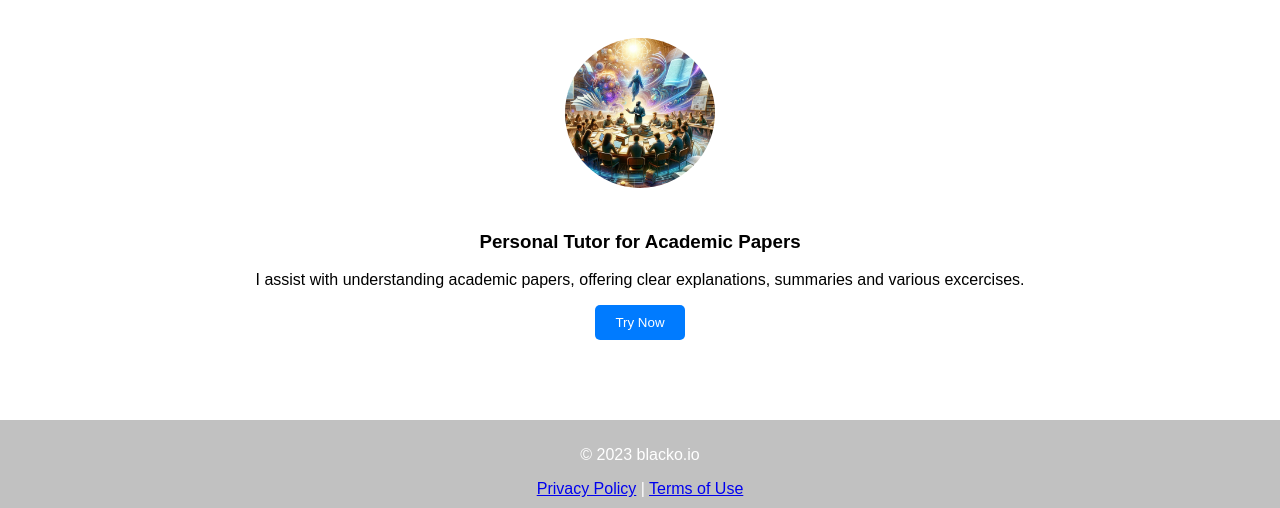
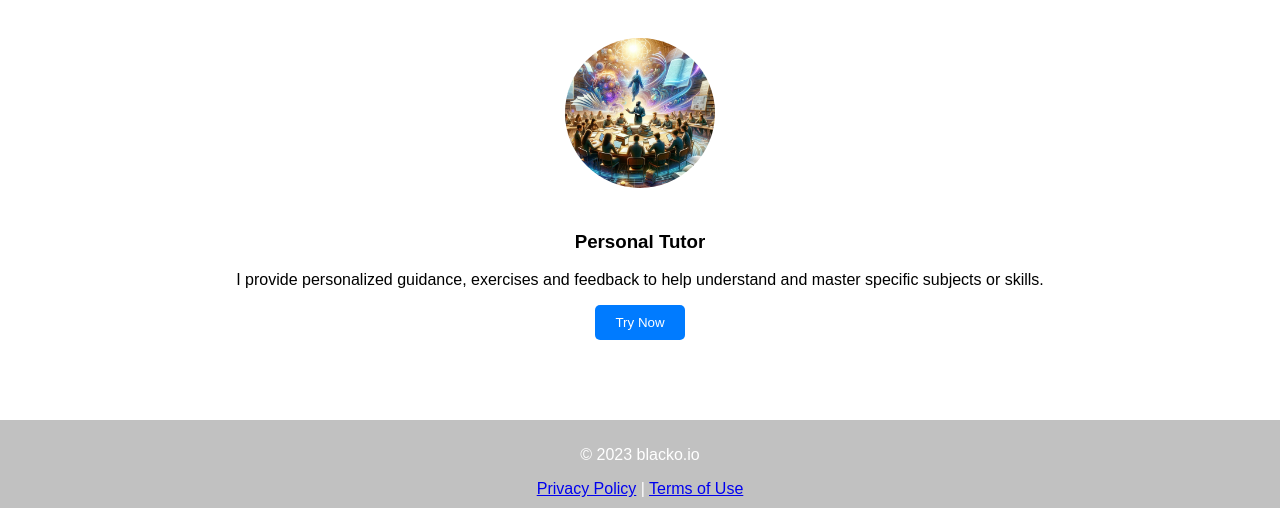
Before and after one commit to blackoHD/blacko.ai-website, a plain HTML site: page index.html in a window 1280 px wide. Shown: the part 678-1186 px from the top of the page. Drawn offline with Linux system fonts and the light colour scheme.

Commit message:
Update index.html

```diff
--- a/index.html
+++ b/index.html
@@ -125,8 +125,8 @@
         <a href="https://chat.openai.com/g/g-OgkCBIzVJ-explain-paper-ai" class="product-link">
             <img src="paper_ai.jpg" alt="" class="product-image">
             <div class="product-info">
-                <h3>Personal Tutor for Academic Papers</h3>
-                <p>I assist with understanding academic papers, offering clear explanations, summaries and various excercises.</p>
+                <h3>Personal Tutor</h3>
+                <p>I provide personalized guidance, exercises and feedback to help understand and master specific subjects or skills.</p>
                 <button class="try-now-btn">Try Now</button>
             </div>
         </a>
```
